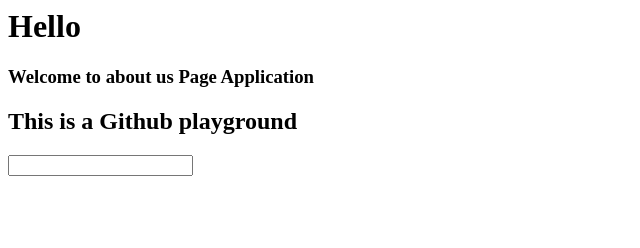
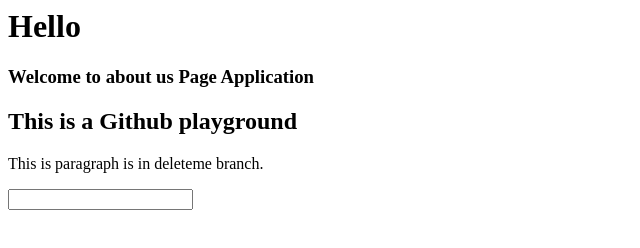
Before and after one commit to Nishikampanwala/greeter, a plain HTML site: page about.html in a window 1280 px wide. Shown: the whole page, without its empty margins (0-640 px from the left). Drawn offline with Linux system fonts and the light colour scheme.

Commit message:
Added a new Paragraph

```diff
--- a/about.html
+++ b/about.html
@@ -7,6 +7,7 @@
         <h1>Hello</h1>
         <h3>Welcome to about us Page Application</h3>
         <h2>This is a Github playground</h2>
+        <p>This is paragraph is in deleteme branch.</p>
         <input type="text" name="uname"></input>
     </body>
 </html>
```
